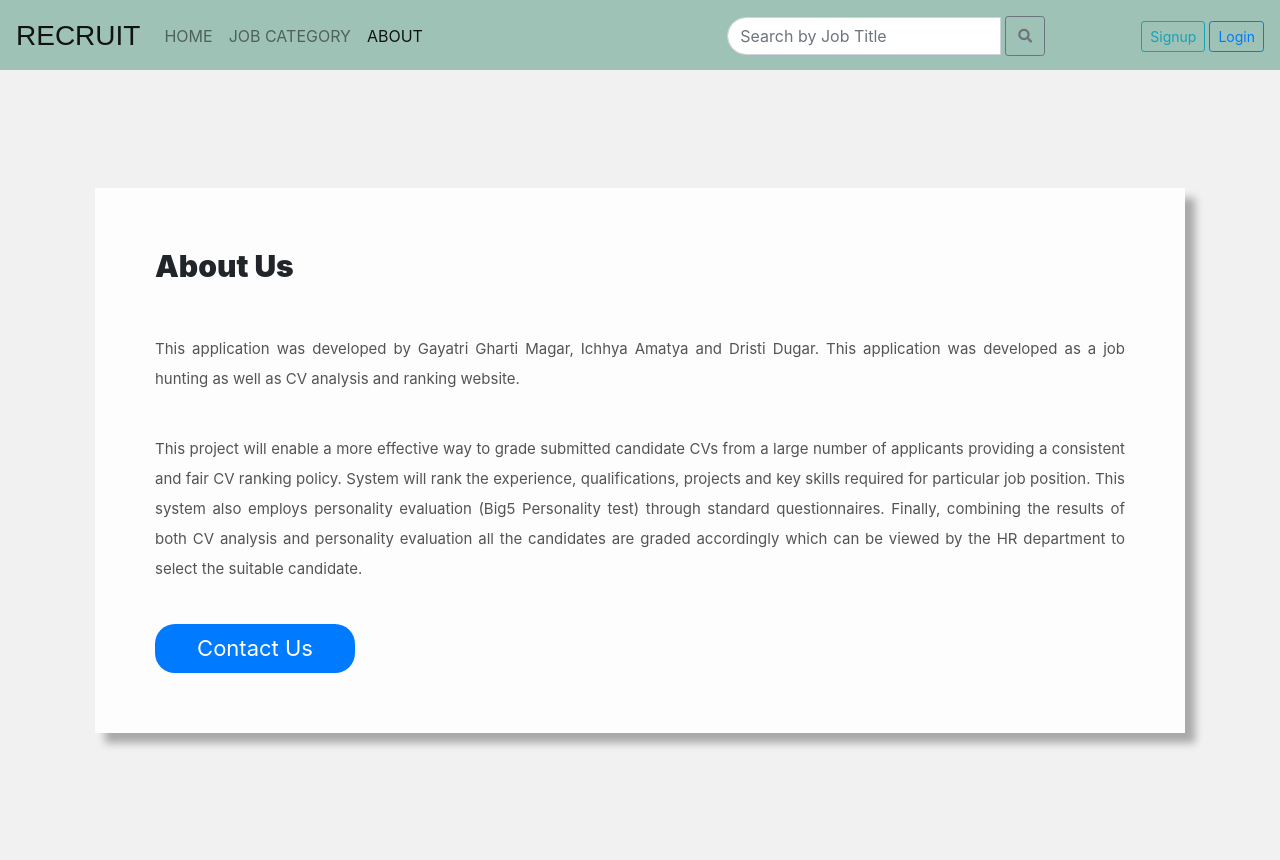
After one commit to DIG-git/RECRUIT_DIG, a Django app: page /about in a window 1280 px wide. The commit adds this page. Run offline with Django 3.2, Linux system fonts and the light colour scheme; some libraries are stand-ins or nearby versions; some web fonts are replaced.

Commit message:
one time apply

```diff
--- a/Home/urls.py
+++ b/Home/urls.py
@@ -11,5 +11,6 @@ urlpatterns = [
     path('job_detail/<str:pk>/', views.job_detail, name='job_detail'),
     path('personality_test', views.personality_test, name='personality_test'),
     path('personality_score', views.personality_score, name='personality_score'),
-    path('search_result', views.search, name='search')
+    path('search_result', views.search, name='search'),
+    path('about', views.about, name='about')
 ]
--- a/Home/views.py
+++ b/Home/views.py
@@ -1,6 +1,6 @@
 from django.shortcuts import render, get_object_or_404
 
-from Apply.models import JobRequirements, Job
+from Apply.models import JobRequirements, Job, EmployeeApplicants
 from Home.Big5 import Big5
 from .models import Big5result, Category
 from django.urls import reverse
@@ -179,12 +179,22 @@ def get_ques():
 
 def job_detail(request, pk):
     job_requirements = JobRequirements.objects.get(job_id=pk)
-    return render(request, 'Home/job_detail.html', {'job_requirements': job_requirements})
+    current_user = request.user
+    apply = EmployeeApplicants.objects.filter(userID=current_user, jobID=pk)
+    return render(request, 'Home/job_detail.html', {'job_requirements': job_requirements, 'applied': apply})
 
 
 def search(request):
+    searched_job = []
     search = request.POST['search']
     job_list = JobRequirements.objects.filter(post__icontains=search)
     print(search)
     print(job_list)
-    return render(request, 'Home/search_result.html', {'jobs': job_list, 'search': search})
+    for job in job_list:
+        if job.active:
+            searched_job.append(job)
+    return render(request, 'Home/search_result.html', {'jobs': searched_job, 'search': search})
+
+
+def about(request):
+    return render(request, 'Home/about.html')
--- /dev/null
+++ b/templates/Home/about.html
@@ -0,0 +1,97 @@
+{% extends 'base1.html' %}
+
+{% block content %}
+<html lang="en">
+<head>
+    <meta charset="UTF-8">
+    <meta name="viewport" content="width=device-width, Initial-scale=1.0">
+    <title>About</title>
+
+</head>
+
+
+<style>
+  *{
+   margin: 0;
+   padding: 0;
+   box-sizing: border-box;
+ }
+ body{
+   min-height: 100vh;
+   display: flex;
+   align-items: center;
+   justify-content: center;
+   background-color: #f1f1f1;
+   margin-left: 80px;
+   margin-right: 80px;
+   margin-top: 60px;
+
+ }
+
+ .inner-container{
+   width: 55%
+   float: right;
+   background-color: #fdfdfd;
+   padding: 60px;
+   box-shadow: 10px 10px 8px rgba(0, 0, 0, 0.3);
+ }
+ .inner-container h1{
+   margin-bottom: 50px;
+   font-size: 30px;
+   font-weight: 900;
+ }
+ .text{
+   font-size: 15px;
+   color: #545454;
+   line-height: 30px;
+   text-align: justify;
+   margin-bottom: 40px;
+ }
+ .skills button{
+   font-size: 22px;
+   text-align: center;
+   letter_spacing: 2px;
+   border: none;
+   border-radius: 20px;
+   padding: 8px;
+   width: 200px;
+   background-color: #007bff;
+   color: white;
+   cursor: pointer;
+ }
+
+ .skills button:hover{
+    transition: 1s;
+    background-color: #ecf5f5;
+    color: #00999c;
+    text-align: center;
+
+  }
+
+</style>
+
+<body>
+    <div class="about">
+        <div class="inner-container">
+            <h1>About Us</h1>
+            <p class="text">
+                 This application was developed by Gayatri Gharti Magar, Ichhya Amatya and Dristi Dugar. This
+                application was developed as a job hunting as well as CV analysis and ranking website.
+            </p>
+            <p class="text">
+                This project will enable a more effective way to grade submitted candidate CVs from a large number
+                of applicants providing a consistent and fair CV ranking policy. System will rank the experience,
+                qualifications, projects and key skills required for particular job position. This system also
+                employs personality evaluation (Big5 Personality test) through standard questionnaires. Finally,
+                combining the results of both CV analysis and personality evaluation all the candidates are graded
+                accordingly which can be viewed by the HR department to select the suitable candidate.
+            </p>
+            <div class="skills">
+                <button>Contact Us</button>
+            </div>
+        </div>
+    </div>
+
+</body>
+</html>
+{% endblock content %}
--- a/templates/Home/job_detail.html
+++ b/templates/Home/job_detail.html
@@ -43,7 +43,7 @@ body{
                 <p><strong>Experience: </strong><span>{{job_requirements.experience}}years</span></p>
                 <a href="{{job_requirements.description.url}}" class="btn btn-primary" style="float:left;">Click to view more</a>
                 <a
-                        {% if user.is_employee %}
+                        {% if user.is_employee and not applied %}
                             href="{% url 'apply' job_requirements.job_id.id %}"
                         {% else %}
                             href="{% url 'register' %}"
--- a/templates/Home/search_result.html
+++ b/templates/Home/search_result.html
@@ -9,6 +9,7 @@
 
 <div class="mt-5 p-2">
     <h4 class="mt-5 ml-3 mr-3 p-2 mb-3" style="background:#A9CCE3; color:#2F4F4F;">{{ search }}</h4>
+    {% if not jobs %}<h7 style="margin-left:20px;">No jobs found.</h7>{% endif %}
     <div class="row container-fluid" style="margin-top: 10px;">
         {% for job in jobs %}
         <div class="col-sm-4 mt-3">
--- a/templates/authentication/login.html
+++ b/templates/authentication/login.html
@@ -20,7 +20,7 @@
 }
 .login-form-2{
     padding: 5%;
-    background: #0062cc;
+    background: #3B9C9C;
     box-shadow: 0 5px 8px 0 rgba(0, 0, 0, 0.2), 0 9px 26px 0 rgba(0, 0, 0, 0.19);
 }
 .login-form-2 h3{
@@ -41,11 +41,11 @@
 .login-form-1 .btnSubmit{
     font-weight: 600;
     color: #fff;
-    background-color: #0062cc;
+    background-color: #3B9C9C;
 }
 .login-form-2 .btnSubmit{
     font-weight: 600;
-    color: #0062cc;
+    color: #3B9C9C;
     background-color: #fff;
 }
 
--- a/templates/base.html
+++ b/templates/base.html
@@ -49,7 +49,7 @@
                 {% endif %}
             {% endif %}
             <li class="nav-item">
-                <a class="nav-link" href="#">About</a>
+                <a class="nav-link" href="{% url 'about' %}">About</a>
             </li>
         </ul>
         <form class="form-inline my-2 my-lg-0 mr-5" method="POST" action="{% url 'search' %}">
--- a/templates/base1.html
+++ b/templates/base1.html
@@ -51,7 +51,7 @@
                 {% endif %}
             {% endif %}
             <li class="nav-item">
-                <a class="nav-link" href="#">About</a>
+                <a class="nav-link" href="{% url 'about' %}">About</a>
             </li>
         </ul>
         <form class="form-inline my-2 my-lg-0 mr-5" method="POST" action="{% url 'search' %}">
```
Also changed, not shown: templates/authentication/register.html (+8 -9 lines), 1 other file.
